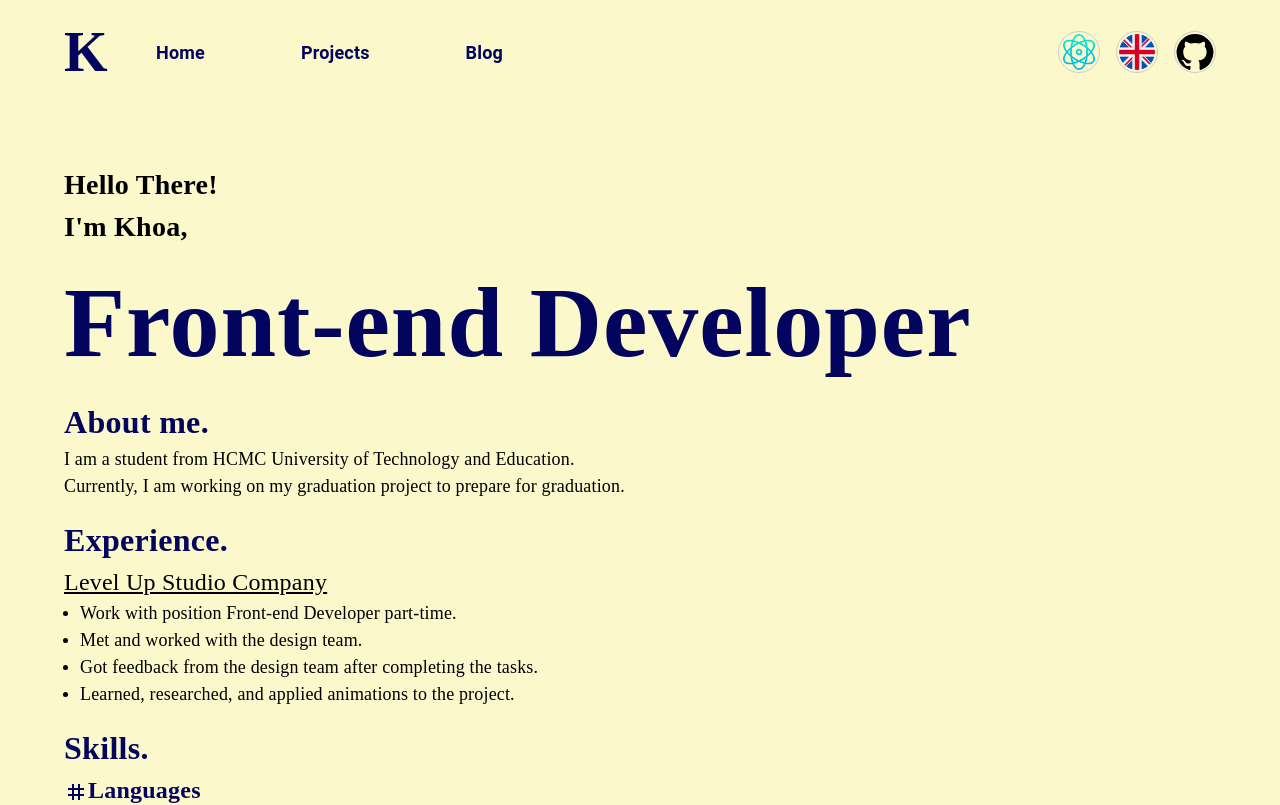
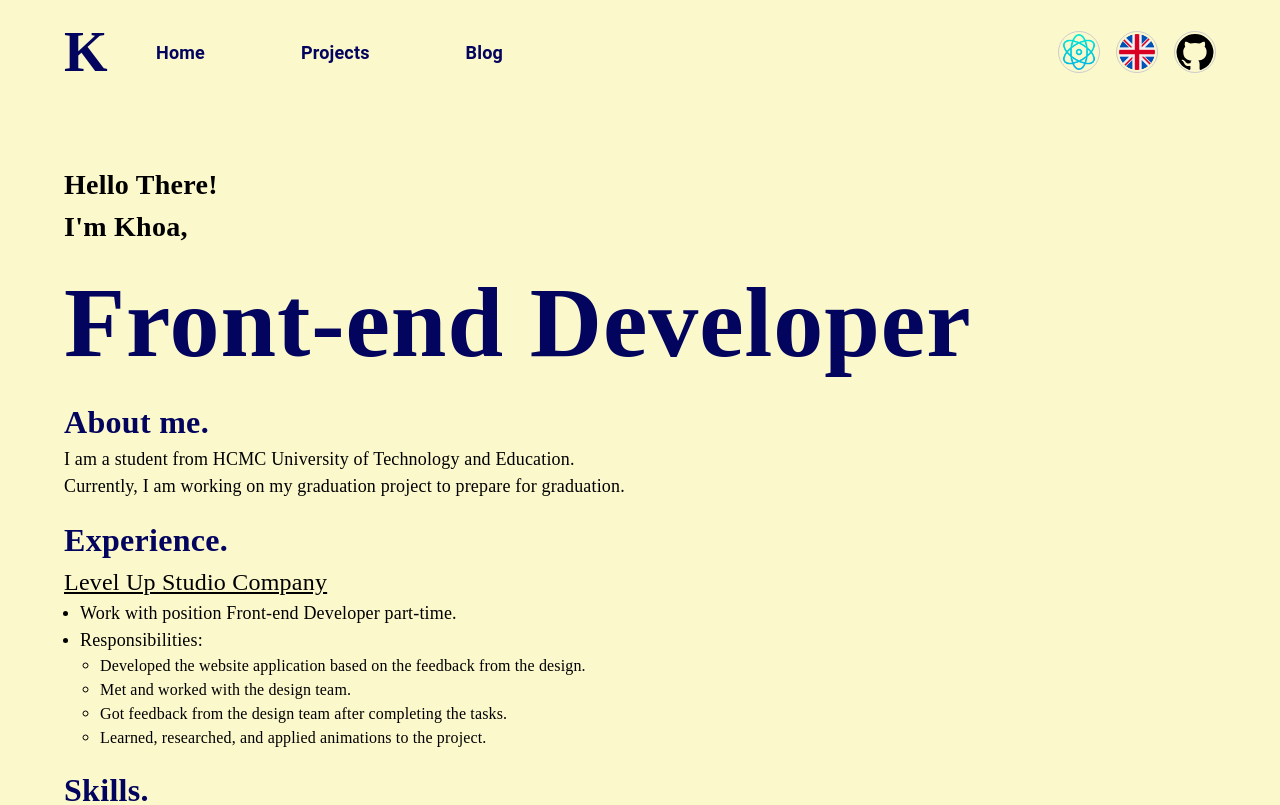
Before and after one commit to khoa36isefiw/my-portfolio, a React (Create React App) app: page / in a window 1280 px wide. Shown: the top 805 px of the page. Built offline with nearby package versions, Linux system fonts and the light colour scheme.

Commit message:
change struture of exp

```diff
--- a/src/components/Experience/Experience.js
+++ b/src/components/Experience/Experience.js
@@ -24,8 +24,22 @@ function Experience() {
           {listExperienceText.map((exp, index) => (
             <li key={index}>
               <CustomizeTypography sx={{ fontSize: "18px" }}>
-                {exp}
+                {exp.position}
               </CustomizeTypography>
+              <li>
+                <CustomizeTypography sx={{ fontSize: "18px" }}>
+                  Responsibilities:
+                </CustomizeTypography>
+              </li>
+              <ul style={{ paddingInlineStart: "20px", marginBlockStart: 0 }}>
+                {exp.responsibilities.map((resp, idx) => (
+                  <li key={idx}>
+                    <CustomizeTypography sx={{ fontSize: "16px" }}>
+                      {resp}
+                    </CustomizeTypography>
+                  </li>
+                ))}
+              </ul>
             </li>
           ))}
         </ul>
@@ -37,8 +51,19 @@ function Experience() {
 export default Experience;
 
 const listExperienceText = [
-  "Work with position Front-end Developer part-time.",
-  "Met and worked with the design team.",
-  "Got feedback from the design team after completing the tasks.",
-  "Learned, researched, and applied animations to the project.",
+  {
+    position: "Work with position Front-end Developer part-time.",
+
+    responsibilities: [
+      "Developed the website application based on the feedback from the design.",
+      "Met and worked with the design team.",
+      "Got feedback from the design team after completing the tasks.",
+      "Learned, researched, and applied animations to the project.",
+    ],
+  },
 ];
+
+// "Work with position Front-end Developer part-time.",
+//   "Met and worked with the design team.",
+//   "Got feedback from the design team after completing the tasks.",
+//   "Learned, researched, and applied animations to the project.",
```
